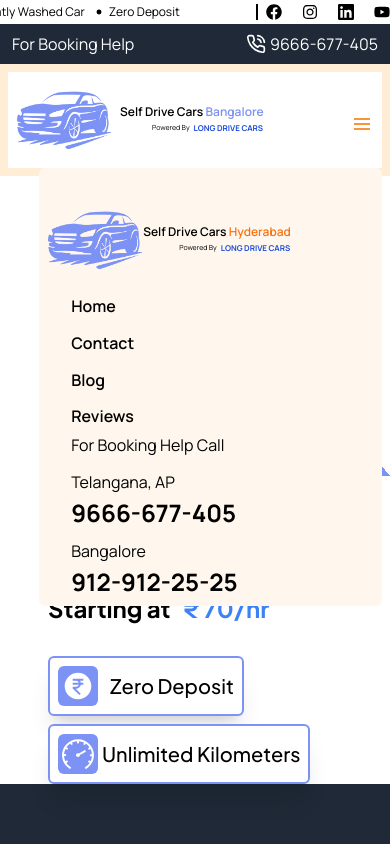
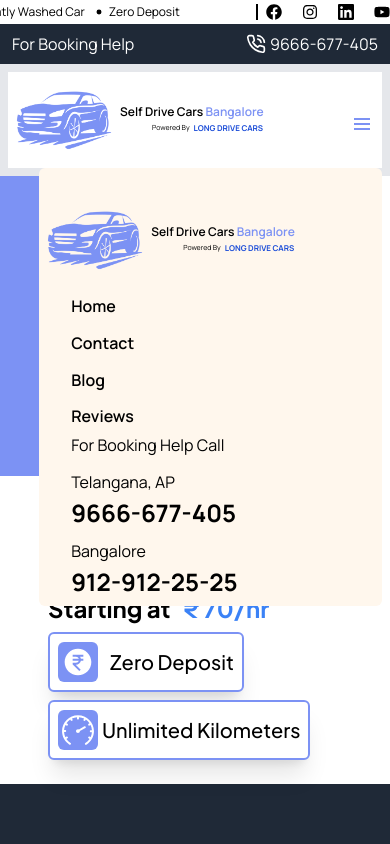
Before and after one commit to sonusatish34/mobileldc, a Next.js app: page /components/HomePage/Homepage in a window 390 px wide. Both pictures are taken after a click on the button "Toggle menu". Shown: the top 844 px of the page. Built offline with nearby package versions, Linux system fonts and the light colour scheme; grey boxes are pictures that could not be loaded.

Commit message:
color changes

```diff
--- a/pages/components/Hamburger/HamburgerMenu.js
+++ b/pages/components/Hamburger/HamburgerMenu.js
@@ -77,7 +77,7 @@
         </div>
       </subhead>
 
-      <div className="flex w-full lg:justify-between items-center z-50 fixed lg:relative bg-white lg:py-14  lg:pr-14 border-8 border-orange-100 lg:h-20 ">
+      <div className="flex w-full lg:justify-between items-center z-50 fixed lg:relative bg-white lg:py-14  lg:pr-14 border-8 border-[] lg:h-20 ">
         <div className=" flex">
           <Link className='' href={'/'}>
             <div className=' rounded-md flex cursor-pointer items-center lg:pl-8 xs:pl-2'>
@@ -107,12 +107,12 @@
         <div className='lg:hidden block'>
           <button
             ref={buttonRef}
-            className="fixed top-[7rem] right-4 z-40 text-orange-400"
+            className="fixed top-[7rem] right-4 z-40 text-[#7c92f4]"
             onClick={() => setIsOpen(!isOpen)}
             aria-label="Toggle menu"
           >
             <svg
-              className="w-6 h-6 fill-current text-orange-400"
+              className="w-6 h-6 fill-current text-[#7c92f4]"
               xmlns="http://www.w3.org/2000/svg"
               viewBox="0 0 24 24"
             >
@@ -141,9 +141,9 @@
                 height={150}
                 fetchPriority="high"
               />
-              <div className='w-48 text-black 2xl:w-full lg:w-96 al lg:mt-2'>
-                <h1 className='font-semibold xl:text-xl lg:text-xl text-xs'>Self Drive Cars <span className='text-orange-500'>Hyderabad</span></h1>
-                <p className='xs:text-xs lg:text-lg flex lg:pl-10 xs:pl-9'><span className='xs:text-[7px] lg:text-[10px]'>Powered By </span><span className='lg:text-[17px] font-bold text-blue-700 text-[10px] xs:text-[8px] pl-1'>LONG DRIVE CARS</span></p>
+              <div className='w-48 text-black 2xl:w-full lg:w-96 pl-2'>
+                <h1 className='font-semibold xl:text-xl lg:text-xl text-xs'>Self Drive Cars <span className='text-[#7c92f4]'>Bangalore</span></h1>
+                <p className='xs:text-xs lg:text-lg flex lg:pl-8 xs:pl-8'><span className='xs:text-[7px] lg:text-[10px]'>Powered By </span><span className='lg:text-[17px] font-bold text-blue-700 text-[10px] xs:text-[8px] pl-1'>LONG DRIVE CARS</span></p>
               </div>
             </div>
           </Link>
--- a/pages/components/HomePage/Homepage.js
+++ b/pages/components/HomePage/Homepage.js
@@ -119,7 +119,7 @@
   return (
     <div className="min-h-screen">
       <div className='mt-28 xl:mt-0 2xl:mt-0 lg:mt-0'>
-        <div className='h-full md:justify-between xs:justify-end flex flex-wrap sm:justify-end justify-between bg-white'>
+        <div className='h-full md:justify-between xs:justify-normal flex flex-wrap sm:justify-end justify-between bg-white'>
         <div className={`${styles.triangleElement} xl:w-[660px] xs:pt-16 lg:pt-0 lg:w-[460px] lg:h-[500px] w-`}>
             <ImageChange />
           </div>
@@ -127,7 +127,7 @@
             <h2 className="lg:text-left lg:pr-16 text-black font-[500] xl:text-2xl text-xl font-jakarta " data-wow-delay="50ms" data-wow-duration="200ms">
               <p className='lg:text-5xl xs:text-2xl lg:pb-2 font-bold pb-1'>Self Drive Car Rental </p>
               <p className='lg:text-5xl xs:text-2xl font-bold'>Starting at <span className='pl-2 text-blue-500'>₹ 70/hr</span></p>
-              <div className='flex xs:flex-wrap xl:pt-28 lg:gap-8 pt-8 gap-2 lg:w-full'>
+              <div className='flex xs:flex-wrap xl:pt-28 lg:gap-8 pb-6 pt-2 gap-2 lg:w-full'>
                 <div className="flex items-center gap-1 p-2 bg-[#ffffff] border-[2px] shadow-xl border-[#7c92f4] rounded-md">
                   <RiMoneyRupeeCircleFill className="bg-[#7c92f4] text-white rounded-md p-1" size={40} />
                   <p className="ml-2">Zero Deposit</p>
```
